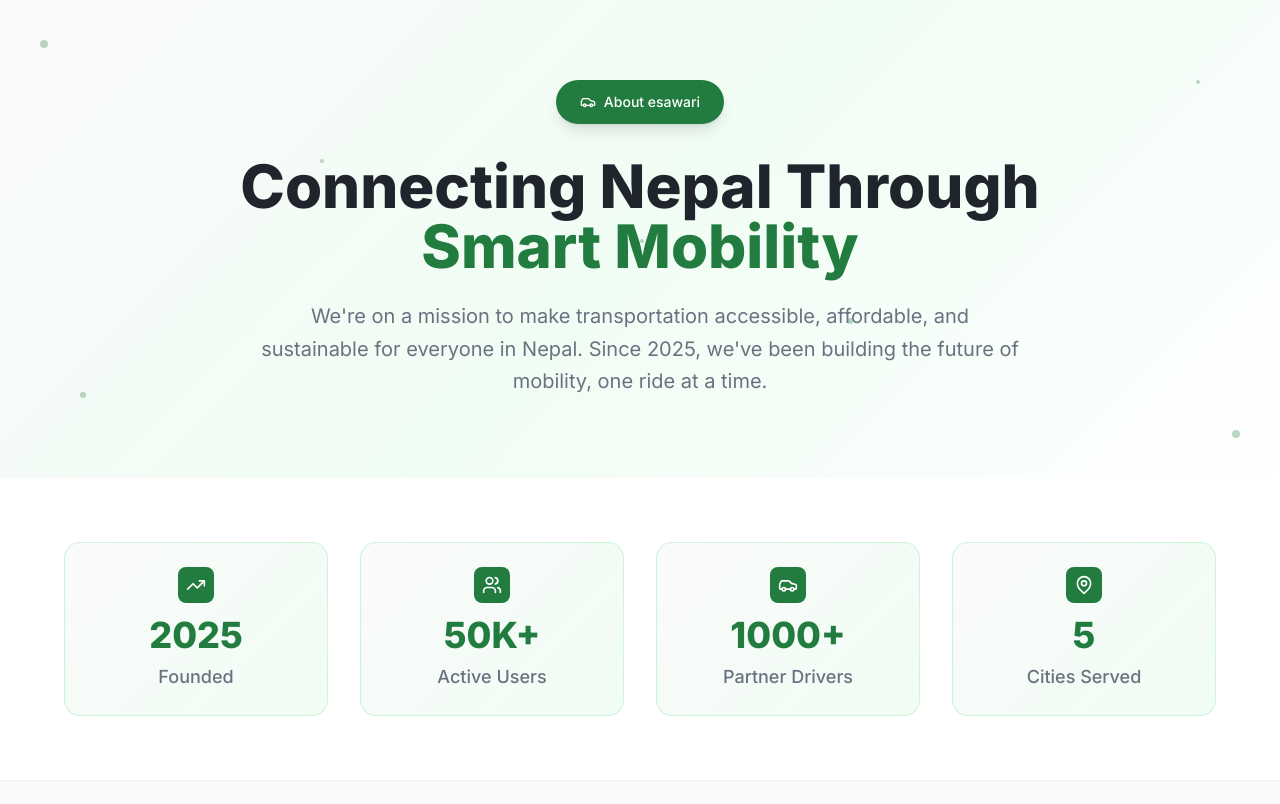
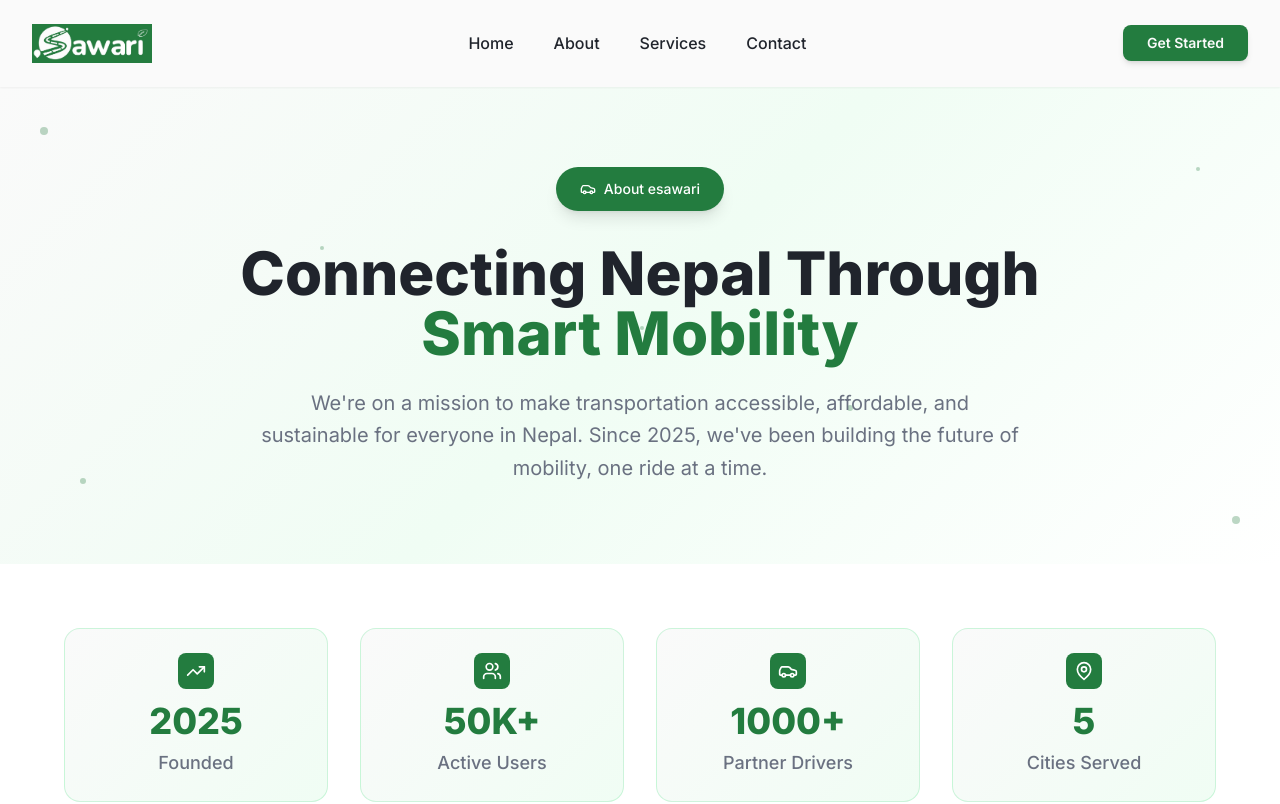
Before and after one commit to rojan-dhungel/e-sawari, a Next.js app: page /about in a window 1280 px wide. Shown: the top 804 px of the page. Built offline with nearby package versions, Linux system fonts and the light colour scheme.

Commit message:
changes in the api

```diff
--- a/src/landing-components/DealsSection.tsx
+++ b/src/landing-components/DealsSection.tsx
@@ -21,7 +21,7 @@
   const [copiedDealId, setCopiedDealId] = useState<string | null>(null);
 
   useEffect(() => {
-    fetch('http://158.220.89.34:3015/coupons')
+    fetch('http://api.esawari.com/coupon/coupons')
       .then((res) => res.json())
       .then((data: Deal[]) => {
         const activeDeals = data.filter((deal) => deal.is_active);
--- a/src/landing-components/HeroSection.tsx
+++ b/src/landing-components/HeroSection.tsx
@@ -127,7 +127,7 @@
               <div className="relative w-full h-full bg-[var(--light-background)] rounded-[3rem] overflow-hidden flex flex-col justify-center items-center text-center shadow-inner">
                 <div className="pt-32 pb-20 px-8 flex flex-col items-center justify-center text-center relative z-10">
                   {/* App Icon */}
-                  <div className="mb-8">
+                  <div className="mb-4">
                     <div className="w-28 h-28 flex items-center justify-center overflow-hidden">
                       <Image
                         src="/Images/sawari.png"
@@ -143,7 +143,9 @@
 
                   {/* App Name */}
                   <div className="mb-12">
-                    <h3 className="text-3xl font-bold text-[var(--dark-heading)] mb-2">eSawari</h3>
+                    <span className=" text-3xl relative inline-block" style={{ color: "var(--primary-green)" }}>
+                  esawari
+                </span>
                     <p className="text-[var(--text-color)] text-lg">Your Travel Companion</p>
                   </div>
 
--- a/src/pages/Footer.tsx
+++ b/src/pages/Footer.tsx
@@ -50,7 +50,7 @@
                 { label: "About Us", href: "/about" },
                 { label: "How it Works", href: "/howit" },
                 { label: "Safety", href: "/safety" },
-                { label: "Support", href: "/support" },
+                { label: "Contact", href: "/contact" },
               ].map((link) => (
                 <li key={link.href}>
                   <Link
--- a/src/pages/about.tsx
+++ b/src/pages/about.tsx
@@ -9,12 +9,14 @@
 import CTASection from '@/about-components/CTASection';
 import NewsletterSection from '@/about-components/NewsletterSection';
 import Footer from './Footer';
+import Header from './Header';
 
 
 const About = () => {
   return (
     <>
-       <HeroSection />
+      <Header />
+      <HeroSection />
       <StoryTimeline />
       <MissionVision />
       <ValuesSection />
--- a/src/pages/support.tsx
+++ b/src/pages/contact.tsx
@@ -1,11 +1,13 @@
 import React from 'react'
 import Support from '@/support-components/Support'
 import Footer from './Footer'
+import Header from './Header'
 
 const support = () => {
   return (
     <>
-      <Support/>
+    <Header/>
+    <Support/>
     <Footer/>
     </>
   )
--- a/src/styles/globals.css
+++ b/src/styles/globals.css
@@ -18,9 +18,6 @@
   --font-family-sans: 'Inter', sans-serif;
   --font-inter: 'Inter', sans-serif;
     --font-mono: 'Menlo', monospace; /* added Menlo */
-
-
-
 
   /* Size variables */
   --max-width-7xl: 80rem;
```
